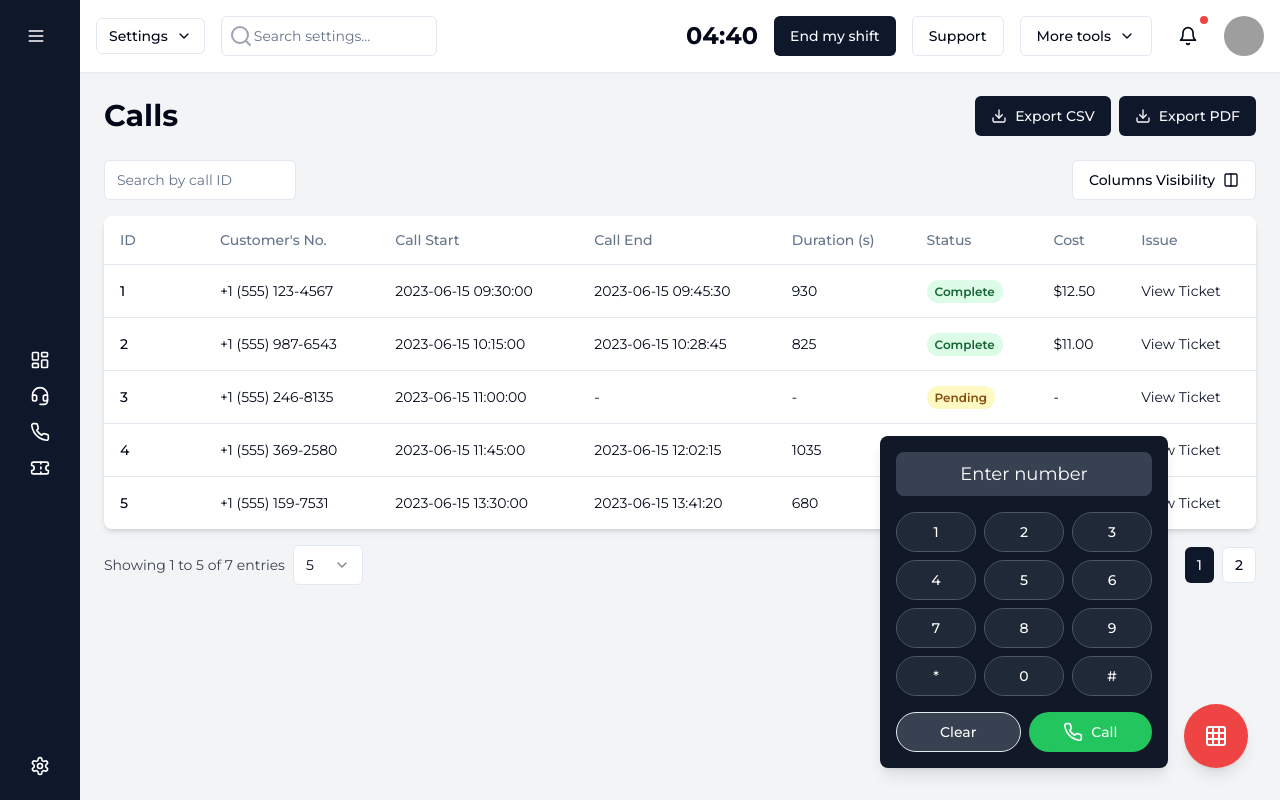
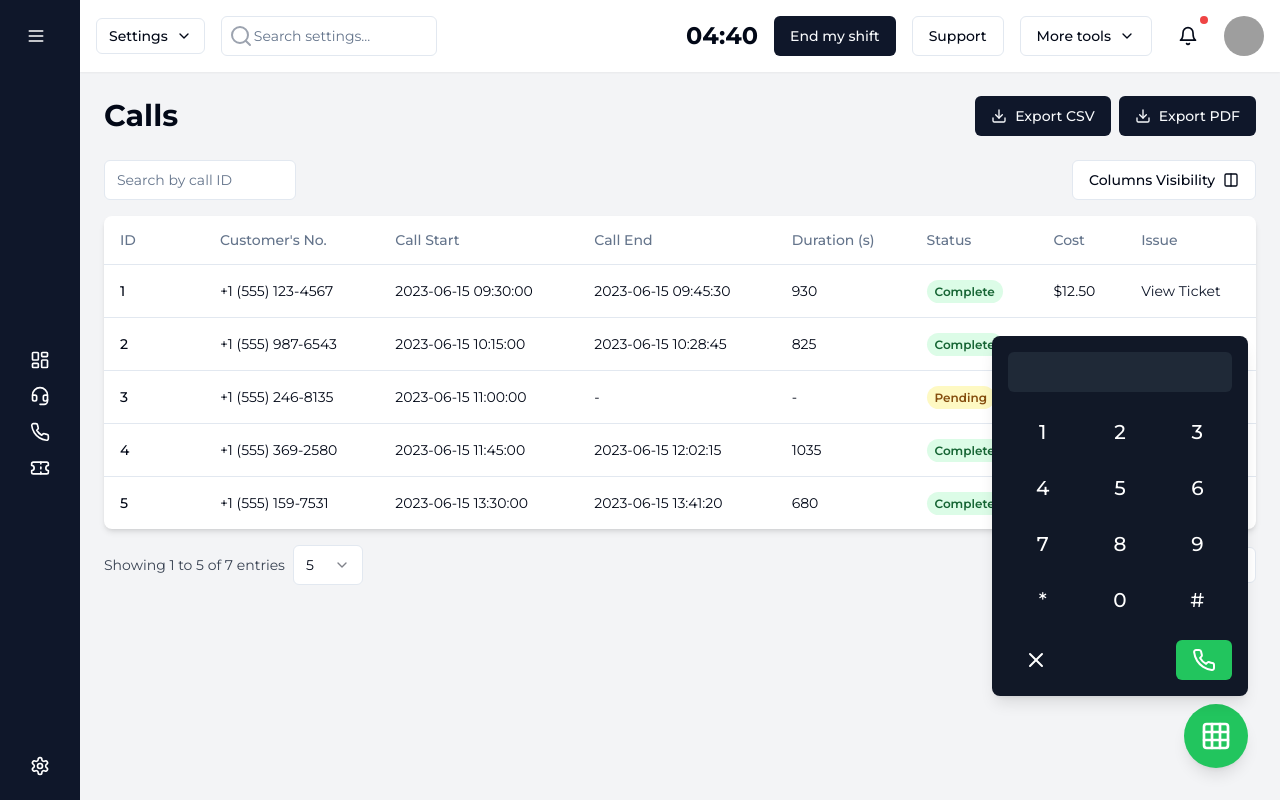
Before and after one commit to masterchiefff/Geni, a Next.js app: page /calls in a window 1280 px wide. Both pictures are taken after a click on the button 1216 px from the left and 736 px from the top of the page. Built offline with nearby package versions, Linux system fonts and the light colour scheme; grey boxes are pictures that could not be loaded.

Commit message:
updated the call component

```diff
--- a/src/components/shared-components/callWidget.tsx
+++ b/src/components/shared-components/callWidget.tsx
@@ -1,9 +1,9 @@
-import { useEffect } from 'react';
+import { useEffect, useState, useCallback } from 'react';
 import { useDispatch, useSelector } from 'react-redux';
-import axios from 'axios';
 import { RootState, AppDispatch } from '@/store/store';
 import { Button } from '@/components/ui/button';
-import { Phone, Mic, Grid, VolumeX, PhoneOff } from 'lucide-react';
+import { Input } from "@/components/ui/input"
+import { Phone, Mic, Grid, VolumeX, PhoneOff, X, Volume2 } from 'lucide-react';
 import {
   toggleCall,
   handleDial,
@@ -11,178 +11,161 @@ import {
   toggleKeypad,
   initiateCall,
   setCallWidgetState,
+  receiveCall,
+  endCall,
 } from '@/store/callWidgetSlice';
 
-const CallWidget: React.FC = () => {
-  const dispatch = useDispatch<AppDispatch>();
-  const { isCallActive, isKeypadVisible, dialedNumber, isCalling } = useSelector(
-    (state: RootState) => state.callWidget
-  );
+export default function CallWidget(){
+  const [isCallActive, setIsCallActive] = useState(false)
+  const [isKeypadOpen, setIsKeypadOpen] = useState(false)
+  const [phoneNumber, setPhoneNumber] = useState('')
+  const [isMuted, setIsMuted] = useState(false)
+  const [isSpeakerOn, setIsSpeakerOn] = useState(false)
 
-  const loadStateFromLocalStorage = () => {
-    const savedState = JSON.parse(localStorage.getItem('callWidgetState') || '{}');
-    dispatch(setCallWidgetState(savedState));
-  };
+  const [isDialogOpen, setIsDialogOpen] = useState(false)
 
-  const saveStateToLocalStorage = () => {
-    const state = {
-      isCallActive,
-      isKeypadVisible,
-      dialedNumber,
-      isCalling,
-    };
-    localStorage.setItem('callWidgetState', JSON.stringify(state));
-  };
+  const toggleCall = () => {
+    if (isCallActive) {
+      setIsCallActive(false)
+      setIsKeypadOpen(false)
+      setPhoneNumber('')
+    } else {
+      setIsKeypadOpen(!isKeypadOpen)
+    }
+  }
 
-  // API Call: Dial Number
-  const dialNumberApi = async (number: string) => {
-    try {
-      const response = await axios.post('/api/dial', { number });
-      console.log('Dial response:', response.data);
-    } catch (error) {
-      console.error('Error dialing number:', error);
+  const handleInputChange = (e) => {
+    const { name, value } = e.target
+    setNewAgent(prev => ({ ...prev, [name]: value }))
   }
-  };
 
-  // API Call: Initiate Call
-  const initiateCallApi = async (number: string) => {
-    try {
-      const response = await axios.post('/api/call', { number });
-      console.log('Call initiated:', response.data);
-      dispatch(initiateCall());
-    } catch (error) {
-      console.error('Error initiating call:', error);
+  const handleSelectChange = (name, value) => {
+    setNewAgent(prev => ({ ...prev, [name]: value }))
   }
-  };
+
+  const handleAddAgent = (e) => {
+    e.preventDefault()
+    const id = agents.length + 1
+    setAgents(prev => [...prev, { id, ...newAgent }])
+    setNewAgent({ name: '', email: '', role: '', status: 'Active' })
+    setIsDialogOpen(false)
+  }
+
+  const handleDeleteAgent = (id) => {
+    setAgents(agents.filter(agent => agent.id !== id))
+  }
+
+  const handleKeypadClick = (value) => {
+    setPhoneNumber(prev => prev + value)
+  }
+
+  const handleClear = () => {
+    setPhoneNumber(prev => prev.slice(0, -1))
+  }
+
+  const handleCall = () => {
+    if (phoneNumber) {
+      setIsCallActive(true)
+      setIsKeypadOpen(false)
+    }
+  }
+
+  const handleKeyDown = useCallback((e) => {
+    if (isKeypadOpen && !isCallActive) {
+      if (e.key >= '0' && e.key <= '9') {
+        setPhoneNumber(prev => prev + e.key)
+      } else if (e.key === 'Backspace') {
+        setPhoneNumber(prev => prev.slice(0, -1))
+      } else if (e.key === 'Enter') {
+        handleCall()
+      }
+    }
+  }, [isKeypadOpen, isCallActive])
 
   useEffect(() => {
-    loadStateFromLocalStorage();
-    const handleKeyDown = (event: KeyboardEvent) => {
-      const validKeys = ['0', '1', '2', '3', '4', '5', '6', '7', '8', '9', '*', '#'];
-      if (validKeys.includes(event.key)) {
-        dispatch(handleDial(event.key));
-        dialNumberApi(event.key);
+    window.addEventListener('keydown', handleKeyDown)
+    return () => {
+      window.removeEventListener('keydown', handleKeyDown)
     }
-
-      if (event.key === 'Backspace') {
-        dispatch(clearDialedNumber());
-      }
-    };
-
-    window.addEventListener('keydown', handleKeyDown);
-
-    return () => {
-      window.removeEventListener('keydown', handleKeyDown);
-    };
-  }, [dispatch]);
-
-  useEffect(() => {
-    saveStateToLocalStorage();
-  }, [isCallActive, isKeypadVisible, dialedNumber, isCalling]);
+  }, [handleKeyDown])
 
   return (
     <div className="fixed bottom-20 right-4 sm:bottom-8 sm:right-8">
-      {/* Main Call Button */}
       <Button
         variant="primary"
         className={`rounded-full bg-green-500 text-white hover:bg-green-600 w-16 h-16 flex items-center justify-center shadow-lg ${isCallActive ? 'bg-red-500 hover:bg-red-600' : ''}`}
-        onClick={() => dispatch(toggleCall())}
+        onClick={toggleCall}
       >
-        <Grid className="w-6 h-6" />
+        {isCallActive ? <Phone className="w-8 h-8" /> : <Grid className="w-8 h-8" />}
       </Button>
-
-      {/* Expanded Call Area */}
-      {isCallActive && (
-        <div
-          className={`absolute transition-all bottom-0 right-20 duration-500 ease-in-out bg-gray-900 text-white rounded-lg shadow-lg p-4 w-72 transform origin-bottom ${
-            isCallActive ? 'scale-100' : 'scale-0'
-          }`}
-        >
-          {!isCalling ? (
-            <>
-              {/* Keypad */}
-              <div className="relative">
-                {/* Keypad Screen */}
-                <div className="bg-gray-700 rounded-lg p-2 text-center text-lg mb-4">
-                  {dialedNumber || 'Enter number'}
+      {isKeypadOpen && !isCallActive && (
+        <div className="absolute bottom-full right-0 mb-2 bg-gray-900 text-white rounded-lg shadow-lg p-4 w-64">
+          <div className="mb-4">
+            <Input
+              value={phoneNumber}
+              readOnly
+              className="text-right text-xl bg-gray-800 border-none text-white"
+            />
           </div>
-
-                {/* Keypad Grid */}
-                <div className="grid grid-cols-3 gap-2 text-center">
+          <div className="grid grid-cols-3 gap-2">
             {['1', '2', '3', '4', '5', '6', '7', '8', '9', '*', '0', '#'].map((key) => (
               <Button
                 key={key}
                 variant="ghost"
-                      className="bg-gray-800 text-white border border-gray-600 rounded-full py-4 flex items-center justify-center"
-                      onClick={() => {
-                        dispatch(handleDial(key));
-                        dialNumberApi(key);
-                      }}
+                className="text-white text-xl h-12"
+                onClick={() => handleKeypadClick(key)}
               >
                 {key}
               </Button>
             ))}
           </div>
-
-                {/* Call button */}
           <div className="flex justify-between mt-4">
+            <Button variant="ghost" className="text-white" onClick={handleClear}>
+              <X className="w-6 h-6" />
+            </Button>
+            <Button variant="primary" className="bg-green-500 hover:bg-green-600" onClick={handleCall}>
+              <Phone className="w-6 h-6" />
+            </Button>
+          </div>
+        </div>
+      )}
+      {isCallActive && (
+        <div className="absolute bottom-full right-0 mb-2 bg-gray-900 text-white rounded-lg shadow-lg p-4 w-64">
+          <div className="text-center mb-4">
+            <p className="text-sm text-gray-400">Calling</p>
+            <p className="text-xl font-bold">{phoneNumber}</p>
+          </div>
+          <div className="flex justify-around items-center">
             <Button
-                    variant="outline"
-                    className="bg-gray-700 text-white w-full mr-2 rounded-full"
-                    onClick={() => dispatch(clearDialedNumber())}
+              variant="ghost"
+              className="text-white flex flex-col items-center"
+              onClick={() => setIsMuted(!isMuted)}
             >
-                    Clear
+              <Mic className={`w-6 h-6 ${isMuted ? 'text-red-500' : ''}`} />
+              {/* <span className="text-xs mt-1">Mute</span> */}
             </Button>
             <Button
-                    variant="primary"
-                    className="bg-green-500 text-white w-full rounded-full"
-                    onClick={() => initiateCallApi(dialedNumber)} // Send API request on call
+              variant="ghost"
+              className="text-white flex flex-col items-center"
+              onClick={() => setIsSpeakerOn(!isSpeakerOn)}
             >
-                    <Phone className="w-5 h-5" />
-                    <span className="ml-2">Call</span>
+              {isSpeakerOn ? <Volume2 className="w-6 h-6 text-green-500" /> : <VolumeX className="w-6 h-6" />}
+              {/* <span className="text-xs mt-1">Speaker</span> */}
+            </Button>
+            <Button
+              variant="ghost"
+              className="text-white flex flex-col items-center"
+              onClick={() => {
+                setIsCallActive(false)
+                setPhoneNumber('')
+              }}
+            >
+              <PhoneOff className="w-6 h-6 text-red-500" />
+              {/* <span className="text-xs mt-1">End Call</span> */}
             </Button>
           </div>
-
-                {/* Controls at the bottom */}
-                {/* <div className="flex justify-around items-center mt-4">
-                  <Button
-                    variant="ghost"
-                    className="text-white rounded-full p-2 bg-gray-800"
-                    onClick={() => dispatch(toggleKeypad())}
-                  >
-                    <Grid className="w-6 h-6" />
-                  </Button>
-                </div> */}
-              </div>
-            </>
-          ) : (
-            <>
-              {/* Display Dialed Number & End Call */}
-              <div className="text-center text-xl font-bold mb-4">Calling...</div>
-
-              <div className="text-center text-xl mb-4">{dialedNumber || 'No dialed Number...'}</div>
-              {/* Controls at the bottom */}
-              <div className="flex justify-around items-center mt-4">
-                <Button variant="ghost" className="text-white rounded-full p-2 bg-gray-800">
-                  <Mic className="w-6 h-6" />
-                </Button>
-                <Button
-                  variant="primary"
-                  className="bg-red-500 text-white rounded-full flex items-center justify-center"
-                  onClick={() => dispatch(toggleCall())}
-                >
-                  <PhoneOff className="w-6 h-6" />
-                </Button>
-                <Button variant="ghost" className="text-white rounded-full p-2 bg-gray-800">
-                  <VolumeX className="w-6 h-6" />
-                </Button>
-              </div>
-            </>
-          )}
         </div>
       )}
     </div>
   );
 };
-
-export default CallWidget;
```
Also changed, not shown: src/store/callWidgetSlice.ts (+19 -5 lines). Lines whose indentation alone changed are shown as unchanged.
